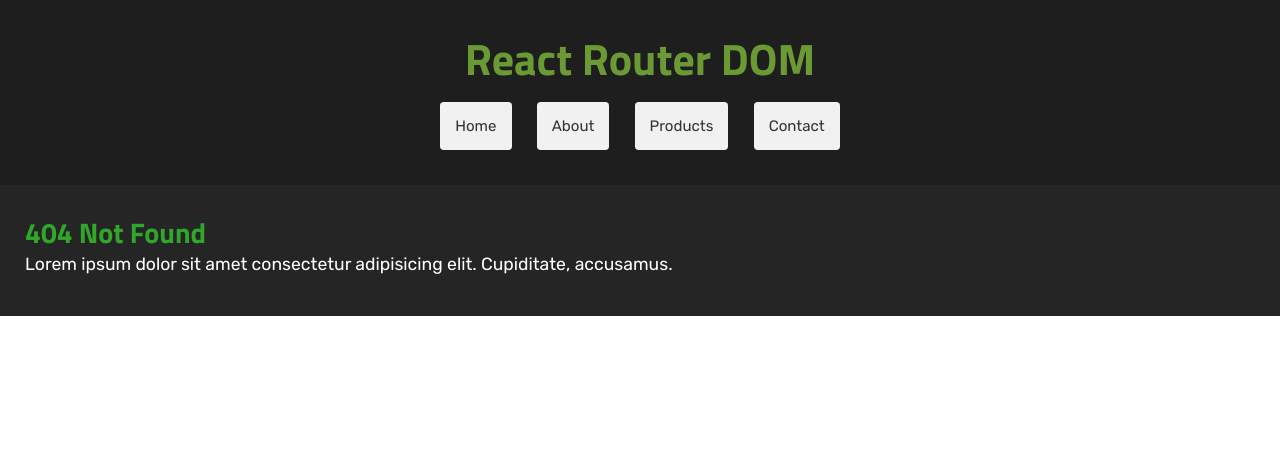
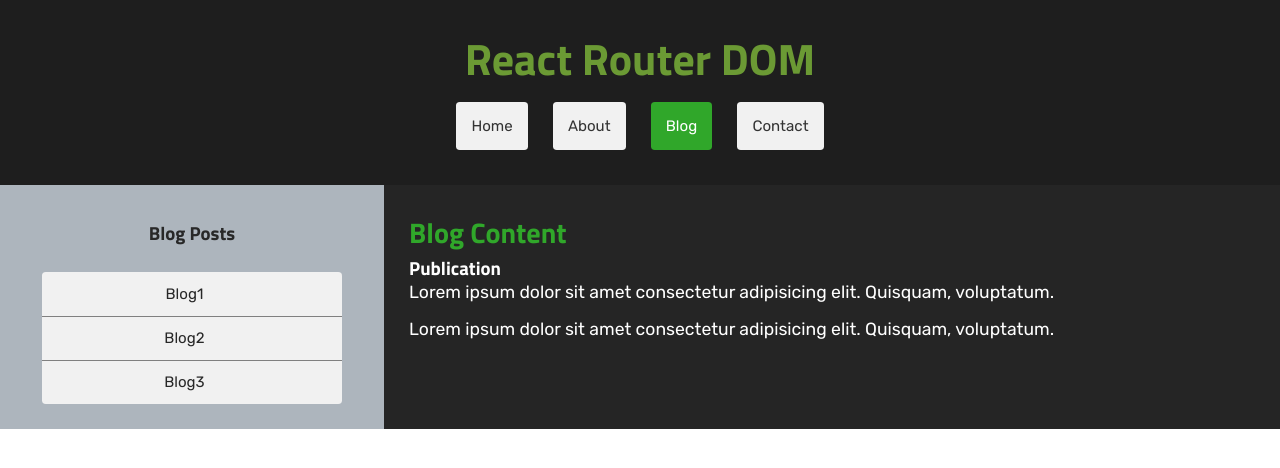
Before and after one commit to EstefaniaTamCri/training-react, a React (Create React App) app: page /blog in a window 1280 px wide. Before the commit this address had no page. Shown: the top 468 px of the page. Built offline with nearby package versions, Linux system fonts and the light colour scheme.

Commit message:
aun sin terminar el codigo

```diff
--- a/src/App.js
+++ b/src/App.js
@@ -1,14 +1,10 @@
 import "./App.css";
 import { Route, Routes } from "react-router-dom";
 import NavBar from "./components/layout/Navigation/NavBar";
-import Home from "./views/Home";
-import Contact from "./views/Contact";
-import About from "./views/About";
-import NewAbout from "./views/NewAbout";
-import NotFound from "./views/NotFound";
-import AboutWrapper from "./components/wrappers/AboutWrapper";
-import FormsWrapper from "./components/wrappers/FormsWrapper";
-import Survey from "./views/Survey";
+
+import Aside from "./components/layout/Navigation/Aside";
+import MainRoutes from "./components/layout/Navigation/MainRoutes";
+
 const App = () => {
   return (
     <>
@@ -17,33 +13,15 @@
         <NavBar />
       </header>
       <main>
+        <aside>
+          <Routes>
+            <Route path="/blog" element={<Aside />}>
+              <Route path=":id" element={<Aside />} />
+            </Route>
+          </Routes>
+        </aside>
         <div className="container">
-          <Routes>
-            <Route path="/" element={<Home />} />
-            <Route path="/about" element={<AboutWrapper />}>
-              <Route index element={<About />} />{" "}
-              {/* index es la ruta por defecto */}
-              <Route path=":id" element={<About />} />
-              <Route path="new" element={<NewAbout />} />
-            </Route>
-            <Route
-              path="/products"
-              element={
-                <>
-                  <h2>Products</h2>
-                  <p>
-                    Lorem ipsum, dolor sit amet consectetur adipisicing elit.
-                    Adipisci, incidunt?
-                  </p>
-                </>
-              }
-            />
-            <Route element={<FormsWrapper />}>
-              <Route path="/contact" element={<Contact />} />
-              <Route path="/survey" element={<Survey />} />
-            </Route>
-            <Route path="*" element={<NotFound />} />
-          </Routes>
+          <MainRoutes />
         </div>
       </main>
     </>
--- /dev/null
+++ b/src/components/layout/Navigation/AboutRoutes.js
@@ -0,0 +1,20 @@
+import {Route, Routes} from "react-router-dom";
+import AboutWrapper from "../../wrappers/AboutWrapper";
+import About from "../../../views/About";
+import NewAbout from "../../../views/NewAbout";
+import NotFound from "../../../views/NotFound";
+
+const AboutRoutes = () => {
+    return (
+        <Routes>
+            <Route element={<AboutWrapper />}>
+              <Route index element={<About />} />{/*index es la ruta por defecto. Rutas anidadas sustituidas por outlet*/}
+              <Route path=":id" element={<About />} />
+              <Route path="new" element={<NewAbout />} />
+              <Route path="*" element={<NotFound />} />
+            </Route>
+        </Routes>
+    );
+};
+
+export default AboutRoutes;
--- /dev/null
+++ b/src/components/layout/Navigation/Aside.js
@@ -0,0 +1,17 @@
+import { Link } from "react-router-dom";
+
+const Aside = () => {
+  return (
+    <>
+      <h2>Blog Posts</h2>
+      <ul>
+
+       <li><Link to="/blog1">Blog1</Link></li>
+       <li><Link to="/blog2">Blog2</Link></li>
+       <li><Link to="/blog3">Blog3</Link></li>
+      </ul>
+    </>
+  );
+};
+
+export default Aside;
--- /dev/null
+++ b/src/components/layout/Navigation/MainRoutes.js
@@ -0,0 +1,30 @@
+import { useRoutes } from "react-router-dom";
+import FormsWrapper from "../../wrappers/FormsWrapper";
+import AboutRoutes from "./AboutRoutes";
+import Home from "../../../views/Home";
+import Blog from "../../../views/Blog";
+import Contact from "../../../views/Contact";
+import Survey from "../../../views/Survey";
+import NotFound from "../../../views/NotFound";
+
+const MainRoutes = () => {
+  const myRoutes = useRoutes([
+    { path: "/", element: <Home /> },
+    {
+      path: "/blog",
+      element: <Blog />,
+      children: [{ path: ":id", element: <Blog /> }],
+    },
+    { path: "/about/*", element: <AboutRoutes /> },
+    {
+      element: <FormsWrapper />,
+      children: [
+        { path: "/contact", element: <Contact /> },
+        { path: "/survey", element: <Survey /> },
+      ],
+    },
+    { path: "*", element: <NotFound /> },
+  ]);
+  return myRoutes;
+};
+export default MainRoutes;
--- a/src/components/layout/Navigation/NavBar.js
+++ b/src/components/layout/Navigation/NavBar.js
@@ -1,16 +1,44 @@
-import {Link} from 'react-router-dom';
+import { NavLink } from "react-router-dom";
 
 const NavBar = () => {
-    return (
-        <nav>
-            <ul>
-                <li><Link to="/">Home</Link></li>
-                <li><Link to="/about">About</Link></li>
-                <li><Link to="/products">Products</Link></li>
-                <li><Link to="/contact">Contact</Link></li>
-            </ul>
-        </nav>
-    )
+  return (
+    <nav>
+      <ul>
+        <li>
+          <NavLink
+            className={({ isActive }) => (isActive ? "active" : "")}
+            to="/"
+          >
+            Home
+          </NavLink>
+        </li>
+        <li>
+          <NavLink
+            className={({ isActive }) => (isActive ? "active" : "")}
+            to="/about"
+          >
+            About
+          </NavLink>
+        </li>
+        <li>
+          <NavLink
+            className={({ isActive }) => (isActive ? "active" : "")}
+            to="/blog"
+          >
+            Blog
+          </NavLink>
+        </li>
+        <li>
+          <NavLink
+            className={({ isActive }) => (isActive ? "active" : "")}
+            to="/contact"
+          >
+            Contact
+          </NavLink>
+        </li>
+      </ul>
+    </nav>
+  );
 };
 
 export default NavBar;
--- a/src/views/About.js
+++ b/src/views/About.js
@@ -1,8 +1,14 @@
-import { useParams } from "react-router-dom"; // detecta el id de la url
+import { useParams, useSearchParams } from "react-router-dom"; // detecta el id de la url
 
 const About = () =>{
+    const [searchParams, setSearchParams] = useSearchParams();
+    for (const p of searchParams) {
+        console.log(p);
+    }
+    console.log(searchParams.toString());
     const {id} = useParams();
-
+    console.log(searchParams.get("name"));
+    console.log(searchParams.get("age"));
     return(
         <>
         <h2>About</h2>
--- /dev/null
+++ b/src/views/Blog.js
@@ -0,0 +1,39 @@
+import { useParams } from "react-router-dom";
+
+const Blog = () => {
+  const { id } = useParams();
+  return (
+    <>
+      <h2>Blog Content</h2>
+      <div>
+        {id && (
+          <>
+            <h3>Publication{id}</h3>
+            <p>
+              Lorem ipsum dolor sit amet consectetur adipisicing elit. Quisquam,
+              voluptatum.
+            </p>
+            <p>
+              Lorem ipsum dolor sit amet consectetur adipisicing elit. Quisquam,
+              voluptatum.
+            </p>
+          </>
+        )}
+        {!id && (
+          <>
+            <h3>Publication{id}</h3>
+            <p>
+              Lorem ipsum dolor sit amet consectetur adipisicing elit. Quisquam,
+              voluptatum.
+            </p>
+            <p>
+              Lorem ipsum dolor sit amet consectetur adipisicing elit. Quisquam,
+              voluptatum.
+            </p>
+          </>
+        )}
+      </div>
+    </>
+  );
+};
+export default Blog;
--- a/src/views/Contact.js
+++ b/src/views/Contact.js
@@ -1,8 +1,18 @@
-import {Link} from 'react-router-dom';
+import {Link, Navigate} from 'react-router-dom';
+import {useState, useEffect} from 'react';
+
 
 const Contact = () =>{
+    const [isLogged, setIsLogged] = useState(false);
+    useEffect(()=>{
+        setTimeout(()=>{
+            setIsLogged(true);
+        }, 3000);
+        }, []);
+
     return(
         <>
+        {isLogged && <Navigate to="/"/> }
         <h2>Contact <Link to="/survey">Survey</Link></h2>
 
         <p>Lorem ipsum dolor sit amet consectetur adipisicing elit. Cupiditate, accusamus.</p>
--- a/src/views/Home.js
+++ b/src/views/Home.js
@@ -1,9 +1,31 @@
-const Home = () =>{
-    return(
-        <>
-        <h2>Home</h2>
-        <p>Lorem ipsum dolor sit amet consectetur adipisicing elit. Cupiditate, accusamus.</p>
-        </>
-    )
-}
+import { Link, useSearchParams } from "react-router-dom";
+import { useState, useEffect } from "react";
+const Home = () => {
+  const [searchParams, setSearchParams] = useSearchParams();
+  const [page, setPage] = useState(1);
+  useEffect(() => {
+    if (searchParams.has("page")) {
+        let page=parseInt(searchParams.get("page"));
+        if (page<2) {
+            setPage(1);
+        }
+    }
+    if (page>8) {
+        setPage(8);
+    }
+  }, [searchParams]);
+
+  return (
+    <>
+      <h2>Home</h2>
+      <p>Page: {page}</p>
+      <p>
+        Lorem ipsum dolor sit amet consectetur adipisicing elit. Cupiditate,
+        accusamus.
+      </p>
+
+
+    </>
+  );
+};
 export default Home;
```
